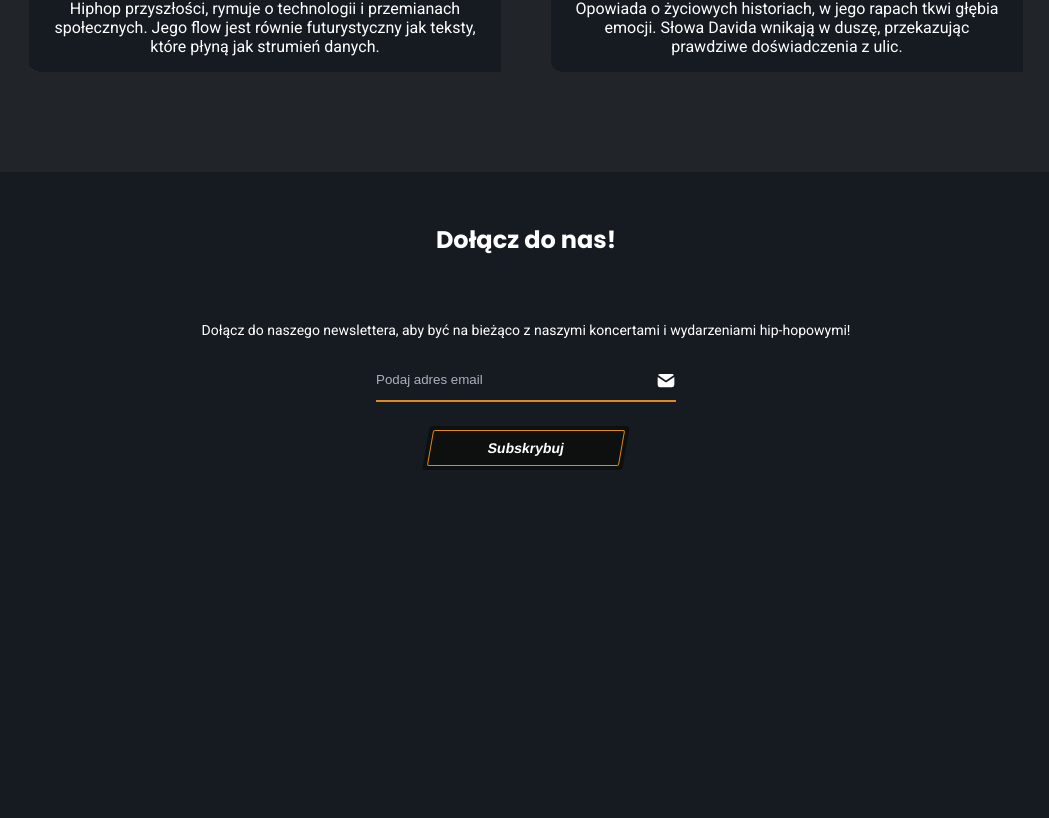
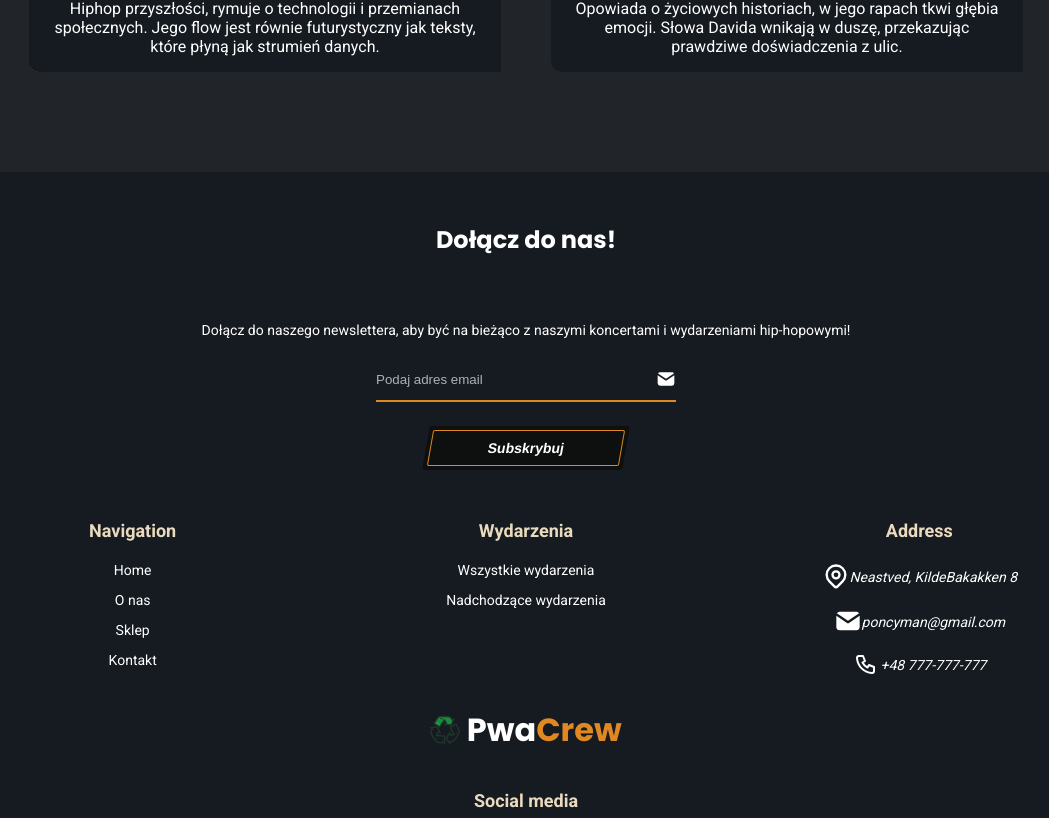
Before and after one commit to hadamalush/pwa-crew-site, a Next.js app: page / in a window 1280 px wide. Shown: the part 1979-2797 px from the top of the page, without its empty margins (114-1163 px from the left). Before the commit the page ends 2563 px from the top, so only its background shows below. Built offline with nearby package versions, Linux system fonts and the light colour scheme.

Commit message:
Added list of navigation, events, address, socialmedia and logo to footer

```diff
--- a/src/app/globals.scss
+++ b/src/app/globals.scss
@@ -2,6 +2,7 @@
 body {
 	position: relative;
 	overflow-x: hidden;
+	scroll-behavior: smooth;
 }
 @import "../styles/base/reset";
 @import "../styles/transitions/variables";
--- a/src/app/page.jsx
+++ b/src/app/page.jsx
@@ -40,7 +40,7 @@ export default function Home() {
 					</p>
 				</Card>
 			</WrapperSection>
-			<WrapperSection id='aboutus' className={styles["aboutus"]}>
+			<WrapperSection id='team' className={styles["aboutus"]}>
 				<h3>Nasz team</h3>
 				<Card variant={"normal"}>
 					<h4>Baker</h4>
--- a/src/components/Footer/Footer.jsx
+++ b/src/components/Footer/Footer.jsx
@@ -2,24 +2,114 @@ import styles from "../../styles/components/Footer/Footer.module.scss";
 import IconRender from "../Icons/IconRender";
 import ButtonMain from "../transitions/Button/ButtonMain";
 import Input from "../transitions/Input/Input";
+import WrapperInput from "../transitions/Wrappers/WrapperInput";
+import Link from "next/link";
 
 const Footer = props => {
 	return (
 		<footer className={styles.footer}>
 			<h3>Dołącz do nas!</h3>
-			<div className={styles.newsletter}>
-				<label>
+			<form className={styles.newsletter}>
+				<label htmlFor='email'>
 					Dołącz do naszego newslettera, aby być na bieżąco z naszymi koncertami
 					i wydarzeniami hip-hopowymi!
 				</label>
+				<WrapperInput>
+					<Input
+						type='text'
+						name='email'
+						id='email'
+						placeholder='Podaj adres email'
+					/>
+					<IconRender variant='email' />
+				</WrapperInput>
+				<ButtonMain variant='btnSkewRight'>Subskrybuj</ButtonMain>
+			</form>
 
-				<div className={styles["newsletter__input-box"]}>
-					<Input placeholder='Podaj adres email' />
-					<IconRender variant='email' />
+			<span className={styles["footer__box"]}>
+				<h5>Navigation</h5>
+				<ul>
+					<li>
+						<Link href='#' scroll={true}>
+							Home
+						</Link>
+					</li>
+					<li>
+						<Link href='#team'>O nas</Link>
+					</li>
+					<li>
+						<Link href='/sklep'>Sklep</Link>
+					</li>
+					<li>
+						<Link href='/kontakt'>Kontakt</Link>
+					</li>
+				</ul>
+			</span>
+
+			<span className={styles["footer__box"]}>
+				<h5>Wydarzenia</h5>
+				<ul>
+					<li>
+						<Link href='/wydarzenia'>Wszystkie wydarzenia</Link>
+					</li>
+					<li>
+						<Link href='/wyderzenia/nadchodzace'>Nadchodzące wydarzenia</Link>
+					</li>
+				</ul>
+			</span>
+
+			<span className={styles["footer__box"]}>
+				<h5>Address</h5>
+				<address className={styles.address}>
+					<ul>
+						<li>
+							<Link href='/wydarzenia'>
+								<IconRender variant='location' />
+								Neastved, KildeBakakken 8
+							</Link>
+						</li>
+						<li>
+							<Link href='mailto:webmaster@example.com'>
+								<IconRender variant='email' />
+								poncyman@gmail.com
+							</Link>
+						</li>
+						<li>
+							<Link href='tel:+48777777777'>
+								<IconRender variant='phone' />
+								+48 777-777-777
+							</Link>
+						</li>
+					</ul>
+				</address>
+			</span>
+			<Link href='/' className={styles.logo}>
+				<div className={styles["logo__box"]}>
+					<IconRender variant='logo' className={styles["logo__icon"]} />
+					<h2>
+						Pwa
+						<span>Crew</span>
+					</h2>
 				</div>
+			</Link>
 
-				<ButtonMain variant='btnSkewRight'>Subskrybuj</ButtonMain>
-			</div>
+			<span className={styles["footer__box"]}>
+				<h5>Social media</h5>
+				<ul>
+					<li>
+						<IconRender variant='youtube' />
+					</li>
+					<li>
+						<IconRender variant='facebook' />
+					</li>
+					<li>
+						<IconRender variant='x' />
+					</li>
+					<li>
+						<IconRender variant='instagram' />
+					</li>
+				</ul>
+			</span>
 		</footer>
 	);
 };
--- a/src/components/Icons/IconRender.jsx
+++ b/src/components/Icons/IconRender.jsx
@@ -47,6 +47,16 @@ const IconRender = props => {
 				return icons.friends;
 			case "email":
 				return icons.email;
+			case "location":
+				return icons.location;
+			case "phone":
+				return icons.phone;
+			case "x":
+				return icons.x;
+			case "facebook":
+				return icons.facebook;
+			case "instagram":
+				return icons.instagram;
 			default:
 				return null;
 		}
--- a/src/components/Icons/IconsBase.jsx
+++ b/src/components/Icons/IconsBase.jsx
@@ -284,12 +284,94 @@ export function IconsBase() {
 				<path stroke='none' d='M0 0h24v24H0z' fill='none'></path>
 				<path
 					d='M22 7.535v9.465a3 3 0 0 1 -2.824 2.995l-.176 .005h-14a3 3 0 0 1 -2.995 -2.824l-.005 -.176v-9.465l9.445 6.297l.116 .066a1 1 0 0 0 .878 0l.116 -.066l9.445 -6.297z'
-					stroke-width='0'
+					strokeWidth='0'
 					fill='currentColor'></path>
 				<path
 					d='M19 4c1.08 0 2.027 .57 2.555 1.427l-9.555 6.37l-9.555 -6.37a2.999 2.999 0 0 1 2.354 -1.42l.201 -.007h14z'
-					stroke-width='0'
+					strokeWidth='0'
 					fill='currentColor'></path>
+			</svg>
+		),
+		location: (
+			<svg
+				xmlns='http://www.w3.org/2000/svg'
+				class='icon icon-tabler icon-tabler-map-pin'
+				viewBox='0 0 24 24'
+				strokeWidth='2'
+				stroke='currentColor'
+				fill='none'
+				strokeLinecap='round'
+				strokeLinejoin='round'>
+				<path stroke='none' d='M0 0h24v24H0z' fill='none'></path>
+				<path d='M9 11a3 3 0 1 0 6 0a3 3 0 0 0 -6 0'></path>
+				<path d='M17.657 16.657l-4.243 4.243a2 2 0 0 1 -2.827 0l-4.244 -4.243a8 8 0 1 1 11.314 0z'></path>
+			</svg>
+		),
+		phone: (
+			<svg
+				xmlns='http://www.w3.org/2000/svg'
+				class='icon icon-tabler icon-tabler-phone'
+				width='24'
+				height='24'
+				viewBox='0 0 24 24'
+				strokeWidth='2'
+				stroke='currentColor'
+				fill='none'
+				strokeLinecap='round'
+				strokeLinejoin='round'>
+				<path stroke='none' d='M0 0h24v24H0z' fill='none'></path>
+				<path d='M5 4h4l2 5l-2.5 1.5a11 11 0 0 0 5 5l1.5 -2.5l5 2v4a2 2 0 0 1 -2 2a16 16 0 0 1 -15 -15a2 2 0 0 1 2 -2'></path>
+			</svg>
+		),
+		x: (
+			<svg
+				xmlns='http://www.w3.org/2000/svg'
+				className='icon icon-tabler icon-tabler-brand-x'
+				width='24'
+				height='24'
+				viewBox='0 0 24 24'
+				strokeWidth='2'
+				stroke='currentColor'
+				fill='none'
+				strokeLinecap='round'
+				strokeLinejoin='round'>
+				<path stroke='none' d='M0 0h24v24H0z' fill='none'></path>
+				<path d='M4 4l11.733 16h4.267l-11.733 -16z'></path>
+				<path d='M4 20l6.768 -6.768m2.46 -2.46l6.772 -6.772'></path>
+			</svg>
+		),
+		facebook: (
+			<svg
+				xmlns='http://www.w3.org/2000/svg'
+				className='icon icon-tabler icon-tabler-brand-facebook'
+				width='24'
+				height='24'
+				viewBox='0 0 24 24'
+				strokeWidth='2'
+				stroke='currentColor'
+				fill='none'
+				strokeLinecap='round'
+				strokeLinejoin='round'>
+				<path stroke='none' d='M0 0h24v24H0z' fill='none'></path>
+				<path d='M7 10v4h3v7h4v-7h3l1 -4h-4v-2a1 1 0 0 1 1 -1h3v-4h-3a5 5 0 0 0 -5 5v2h-3'></path>
+			</svg>
+		),
+		instagram: (
+			<svg
+				xmlns='http://www.w3.org/2000/svg'
+				className='icon icon-tabler icon-tabler-brand-instagram'
+				width='24'
+				height='24'
+				viewBox='0 0 24 24'
+				strokeWidth='2'
+				stroke='currentColor'
+				fill='none'
+				strokeLinecap='round'
+				strokeLinejoin='round'>
+				<path stroke='none' d='M0 0h24v24H0z' fill='none'></path>
+				<path d='M4 4m0 4a4 4 0 0 1 4 -4h8a4 4 0 0 1 4 4v8a4 4 0 0 1 -4 4h-8a4 4 0 0 1 -4 -4z'></path>
+				<path d='M12 12m-3 0a3 3 0 1 0 6 0a3 3 0 1 0 -6 0'></path>
+				<path d='M16.5 7.5l0 .01'></path>
 			</svg>
 		),
 	};
--- /dev/null
+++ b/src/components/transitions/Wrappers/WrapperInput.jsx
@@ -0,0 +1,13 @@
+import styles from "../../../styles/components/transitions/Wrappers/WrapperInput.module.scss";
+
+/**
+ *
+ * @returns Returns div. This is a box for inputs and icons. Horizontal set.
+ */
+
+const WrapperInput = ({ className, ...props }) => {
+	const classes = `${styles.wrapper} ${className}`;
+	return <div className={classes}>{props.children}</div>;
+};
+
+export default WrapperInput;
--- a/src/styles/components/Footer/Footer.module.scss
+++ b/src/styles/components/Footer/Footer.module.scss
@@ -4,18 +4,14 @@
 .footer {
 	display: flex;
 	flex-direction: column;
+	flex-wrap: wrap;
+	// justify-content: center;
 	position: relative;
 	width: 100%;
 	min-height: 30rem;
 	padding: 15em 2em 10em;
 
-	> .newsletter {
-		display: flex;
-		flex-direction: column;
-		width: 100%;
-	}
-
-	> h3 {
+	h3 {
 		color: $primary-color;
 		position: absolute;
 		z-index: 10;
@@ -25,35 +21,145 @@
 		text-align: center;
 	}
 
-	> .newsletter > label {
+	.newsletter {
+		display: flex;
+		flex-direction: column;
 		width: 100%;
-		font-size: 1.4rem;
-		text-align: center;
+
+		label {
+			width: 100%;
+			font-size: 1.4rem;
+			text-align: center;
+		}
+
+		button {
+			max-width: 20rem;
+			margin: 1em auto;
+		}
 	}
 
-	.newsletter__input-box {
-		display: flex;
-		position: relative;
-		width: 100%;
-		max-width: 30rem;
+	.newsletter div {
 		margin: 0 auto;
 		padding: 2em 0 1em;
 
-		> input {
+		input {
 			width: 100%;
 		}
 
-		> div {
+		div {
+			// icon
 			position: absolute;
 			right: 0;
 			top: 50%;
-			transform: translateY(-20%);
+			transform: translateY(-50%);
 		}
 	}
 
-	> .newsletter > button {
-		max-width: 20rem;
-		margin: 1em auto;
+	&__box {
+		// flex: 1;
+		margin: 0 auto;
+		height: 100%;
+		text-align: center;
+
+		h5 {
+			margin-top: 2em;
+			font-size: 1.8rem;
+			color: $tertiary-color;
+		}
+
+		ul {
+			li:first-child {
+				margin-top: 1em;
+			}
+
+			li {
+				font-size: 1.4rem;
+				max-width: max-content;
+				margin: 0 auto;
+
+				a {
+					display: block;
+					position: relative;
+					height: 100%;
+
+					padding: 0.5em 3em;
+
+					&:hover {
+						color: $secondary-color;
+					}
+
+					&:before {
+						content: "";
+						position: absolute;
+						left: 50%;
+						top: 50%;
+						transform: translateX(-50%) rotate(0deg);
+						width: 50%;
+						height: 1px;
+						background-color: $secondary-color;
+						opacity: 0;
+						transition: opacity 0.3s, transform 0.3s;
+					}
+
+					&:hover:before {
+						opacity: 1;
+						transform: translateX(-50%) rotate(10deg);
+					}
+				}
+			}
+		}
+
+		.address a {
+			display: flex;
+			align-items: center;
+		}
+	}
+
+	.logo {
+		display: flex;
+		width: max-content;
+		margin: 2em auto 0;
+		max-height: max-content;
+
+		a {
+			max-height: max-content;
+		}
+
+		&__box {
+			display: flex;
+			flex-direction: row;
+			align-items: center;
+
+			div:first-child {
+				display: flex;
+
+				width: 3rem;
+			}
+
+			h2 {
+				margin-left: 0.2em;
+			}
+		}
+
+		span {
+			color: $secondary-color;
+		}
+	}
+
+	span:last-of-type {
+		li {
+			display: inline-block;
+		}
+		li:first-child {
+			color: tomato;
+		}
+
+		li:nth-child(2) {
+			color: royalblue;
+		}
+		li:nth-child(4) {
+			color: burlywood;
+		}
 	}
 
 	@include media-query(mediumScreen) {
@@ -61,6 +167,21 @@
 	}
 	@include media-query(largeScreen) {
 		flex-direction: row;
+
+		&__box {
+			display: block;
+			width: 33%;
+		}
+
+		.logo {
+			align-items: center;
+			width: 100%;
+
+			:first-child {
+				// flex-direction: row;
+				margin: 0 auto;
+			}
+		}
 	}
 
 	@include media-query(hugeScreen) {
--- a/src/styles/components/transitions/Inputs/Input.module.scss
+++ b/src/styles/components/transitions/Inputs/Input.module.scss
@@ -6,7 +6,6 @@
 	border: 0;
 	border-bottom: 2px solid $secondary-color;
 	padding: 1em 0;
-	width: 100%;
 	max-width: 30rem;
 	outline: none;
 	color: $primary-color;
--- /dev/null
+++ b/src/styles/components/transitions/Wrappers/WrapperInput.module.scss
@@ -0,0 +1,6 @@
+.wrapper {
+	display: flex;
+	position: relative;
+	width: 100%;
+	max-width: 30rem;
+}
--- a/src/styles/transitions/_variables.scss
+++ b/src/styles/transitions/_variables.scss
@@ -3,7 +3,7 @@
 $primary-color: #fff;
 // $secondary-color: #45f882;
 $secondary-color: #e08821;
-$tertiary-color: #090f16;
+$tertiary-color: #ebdbbe;
 $quaternary-color: #090f16;
 $quinary-color: #232323;
 $senary-color: #191919;
```
Also changed, not shown: src/components/transitions/Wrappers/WrapperSection.jsx (+6 -2 lines).
